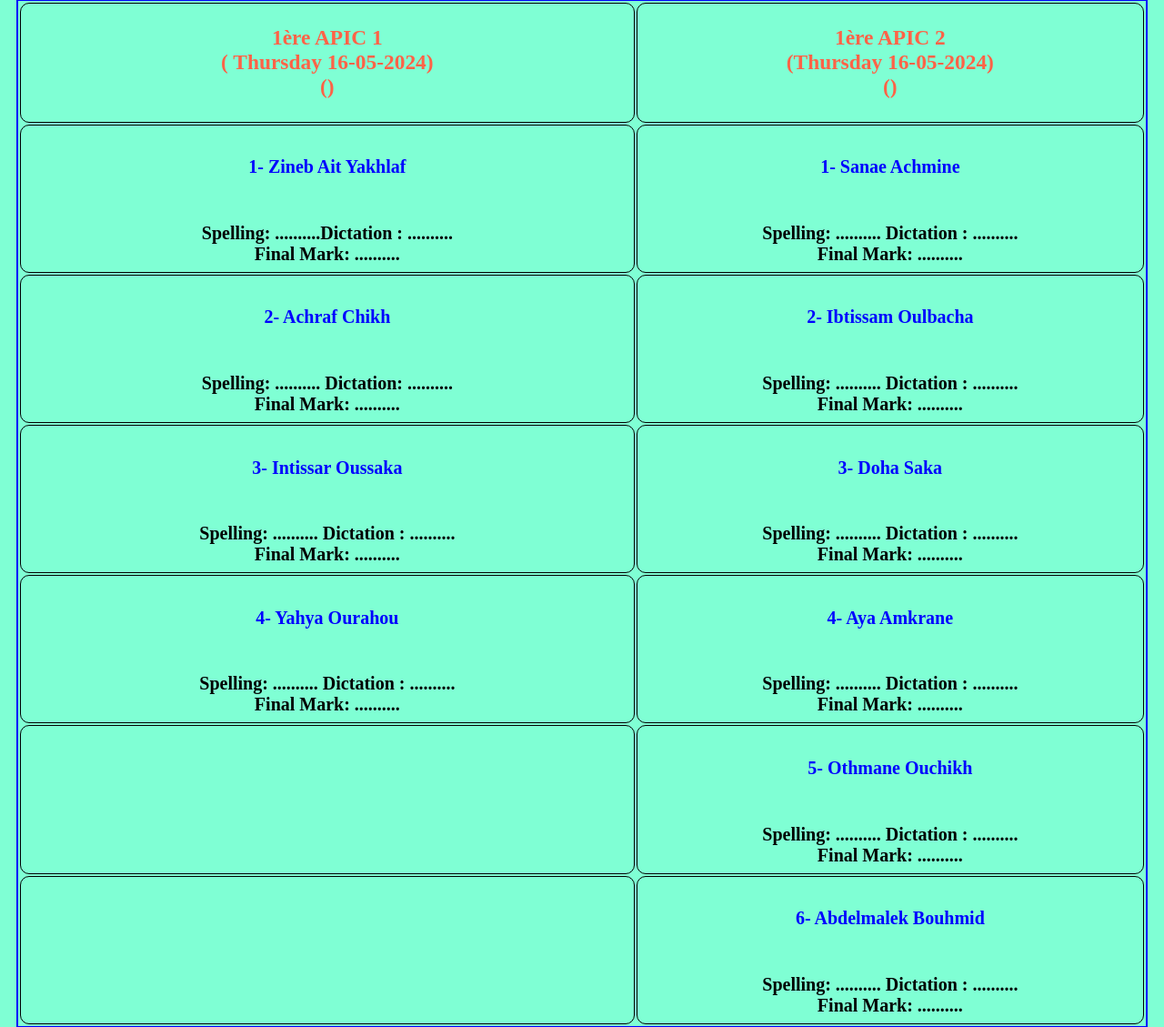
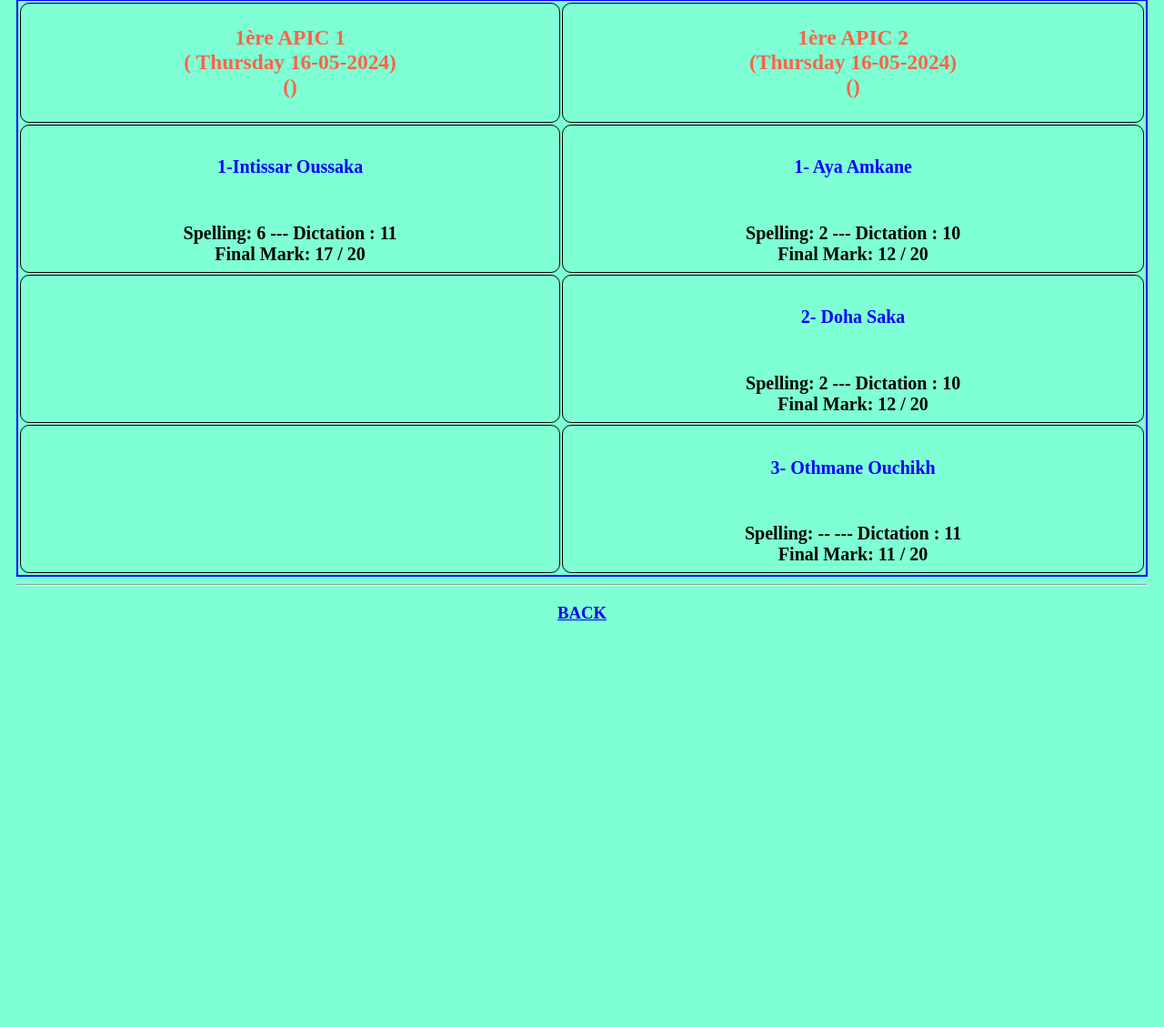
Before and after one commit to Ouhassi/dictation, a plain HTML site: page premiereAPIC.html in a window 1280 px wide. Shown: the part 368-1497 px from the top of the page at 91% size. After the commit the page ends 1090 px from the top, so only its background shows below. Drawn offline with Linux system fonts and the light colour scheme.

Commit message:
Update premiereAPIC.html

```diff
--- a/premiereAPIC.html
+++ b/premiereAPIC.html
@@ -62,32 +62,19 @@ th, td {
 
   </tr>
   <tr>
-    <td> <h4> 1- Zineb Ait Yakhlaf </h4><br> Spelling: ..........Dictation : ..........<br> Final Mark: ..........</td>
-    <td> <h4>1- Sanae Achmine </h4> <br> Spelling: .......... Dictation : ..........<br>  Final Mark: ..........</td> <br>
+    <td> <h4> 1-Intissar Oussaka </h4><br> Spelling: 6 --- Dictation : 11<br> Final Mark: 17 / 20</td>
+    <td> <h4>1- Aya Amkane </h4> <br> Spelling: 2 --- Dictation : 10<br>  Final Mark: 12 / 20</td> <br>
   </tr>
 
   <tr>
-    <td> <h4>2- Achraf Chikh </h4><br> Spelling: .......... Dictation: ..........<br>  Final Mark: ..........</td>
-    <td> <h4>2- Ibtissam Oulbacha </h4><br> Spelling: .......... Dictation : .......... <br>  Final Mark: ..........</td>
+    <td> </td>
+    <td> <h4>2- Doha Saka </h4><br> Spelling: 2 --- Dictation : 10<br>  Final Mark: 12 / 20</td>
 
   </tr>
   <tr>
-    <td> <h4>3-  Intissar Oussaka</h4><br> Spelling: .......... Dictation : .......... <br>  Final Mark: ..........</td>
-    <td> <h4>3- Doha Saka </h4><br>Spelling: .......... Dictation : .......... <br>  Final Mark: ..........</td>
+    <td> </td>
+    <td> <h4>3- Othmane Ouchikh </h4><br>Spelling: -- --- Dictation : 11 <br>  Final Mark: 11 / 20</td>
 
-  </tr>
-  <tr>
-    <td><h4>4- Yahya Ourahou</h4> <br> Spelling: .......... Dictation : ..........<br>  Final Mark: ..........</td>
-    <td><h4>4- Aya Amkrane</h4><br>Spelling: .......... Dictation : .......... <br>  Final Mark: ..........</td>
-
-  </tr>
-  <tr>
-    <td></td>
-    <td><h4>5- Othmane Ouchikh</h4><br> Spelling: .......... Dictation : .......... <br>  Final Mark: ..........</td>
-  </tr>
-  <tr>
-    <td></td>
-    <td><h4>6- Abdelmalek Bouhmid </h4><br> Spelling: .......... Dictation : .......... <br>  Final Mark: ..........</td>
   </tr>
 
 
```
